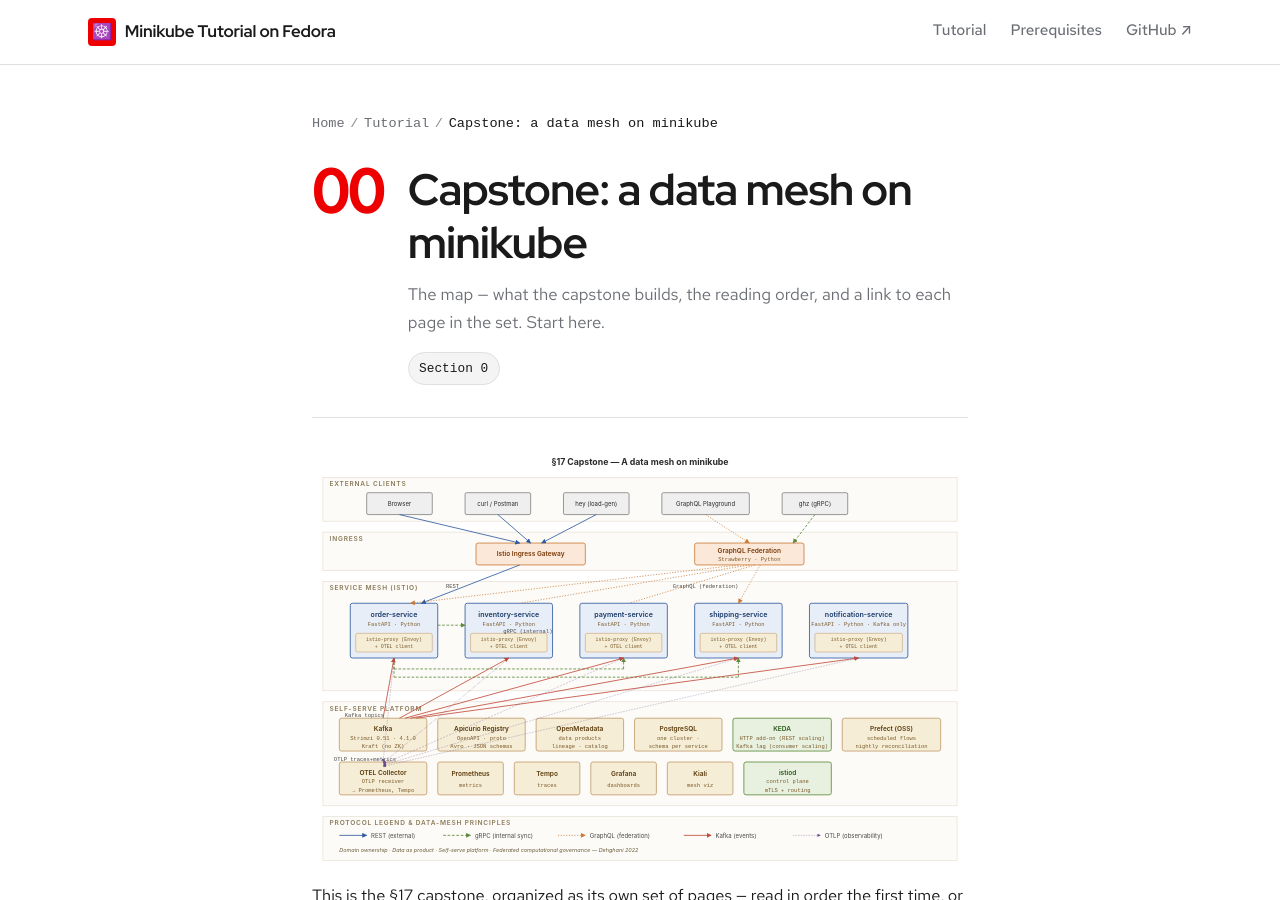
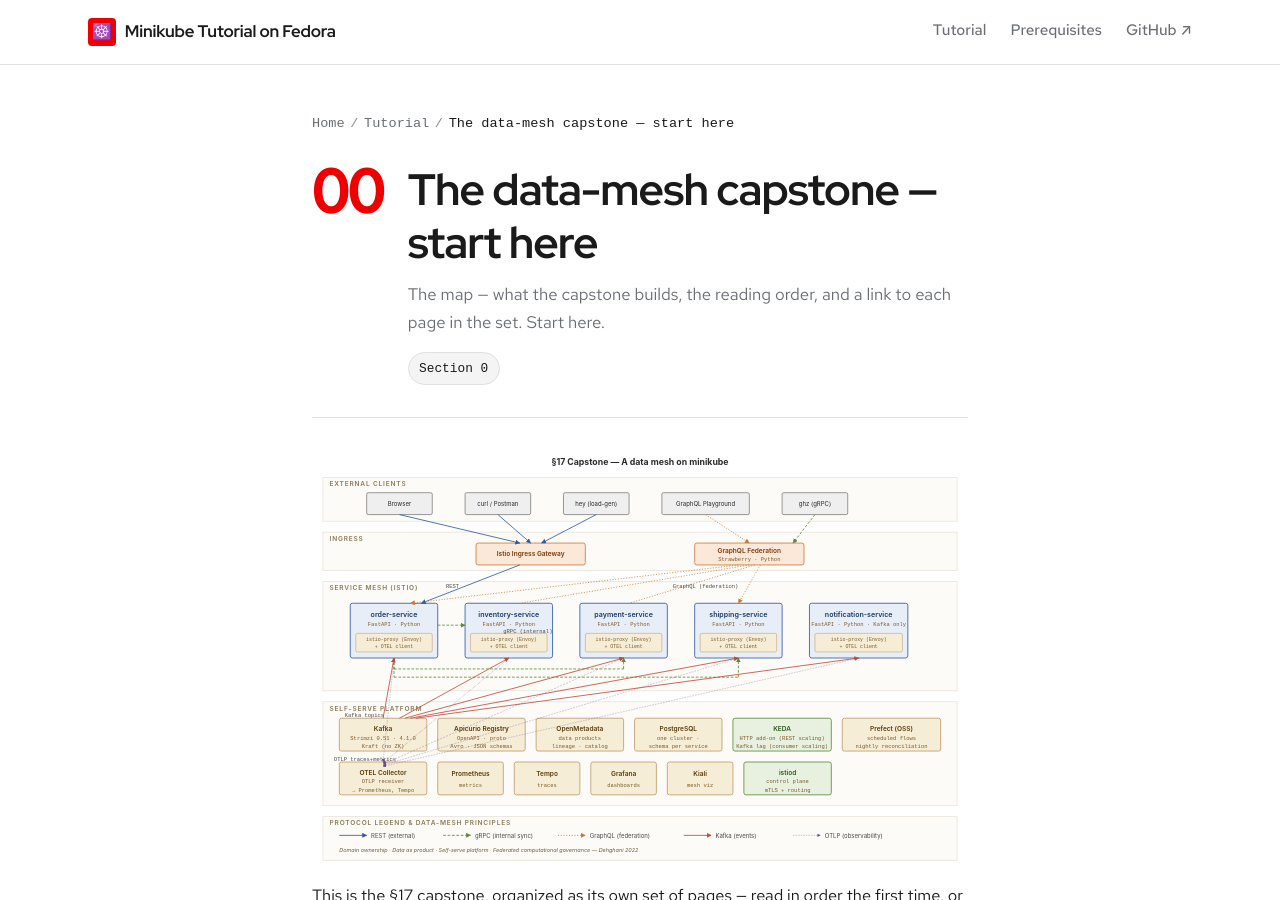
Before and after one commit to patterncatalyst/minikube-on-fedora, a Jekyll site: the page built from _capstone/data-mesh/00-index.md, in a window 1280 px wide and 900 px high. Built offline with Jekyll 4.4.1, drawn with Linux system fonts in a browser that asks for light colours; some web fonts are replaced.

Commit message:
phase-c: fix hand-off link rendering + retitle set index (de-dup §17 title)

```diff
--- a/_capstone/data-mesh/00-index.md
+++ b/_capstone/data-mesh/00-index.md
@@ -1,5 +1,5 @@
 ---
-title: "Capstone: a data mesh on minikube"
+title: "The data-mesh capstone — start here"
 order: 0
 description: "The map — what the capstone builds, the reading order, and a link to each page in the set. Start here."
 ---
```
